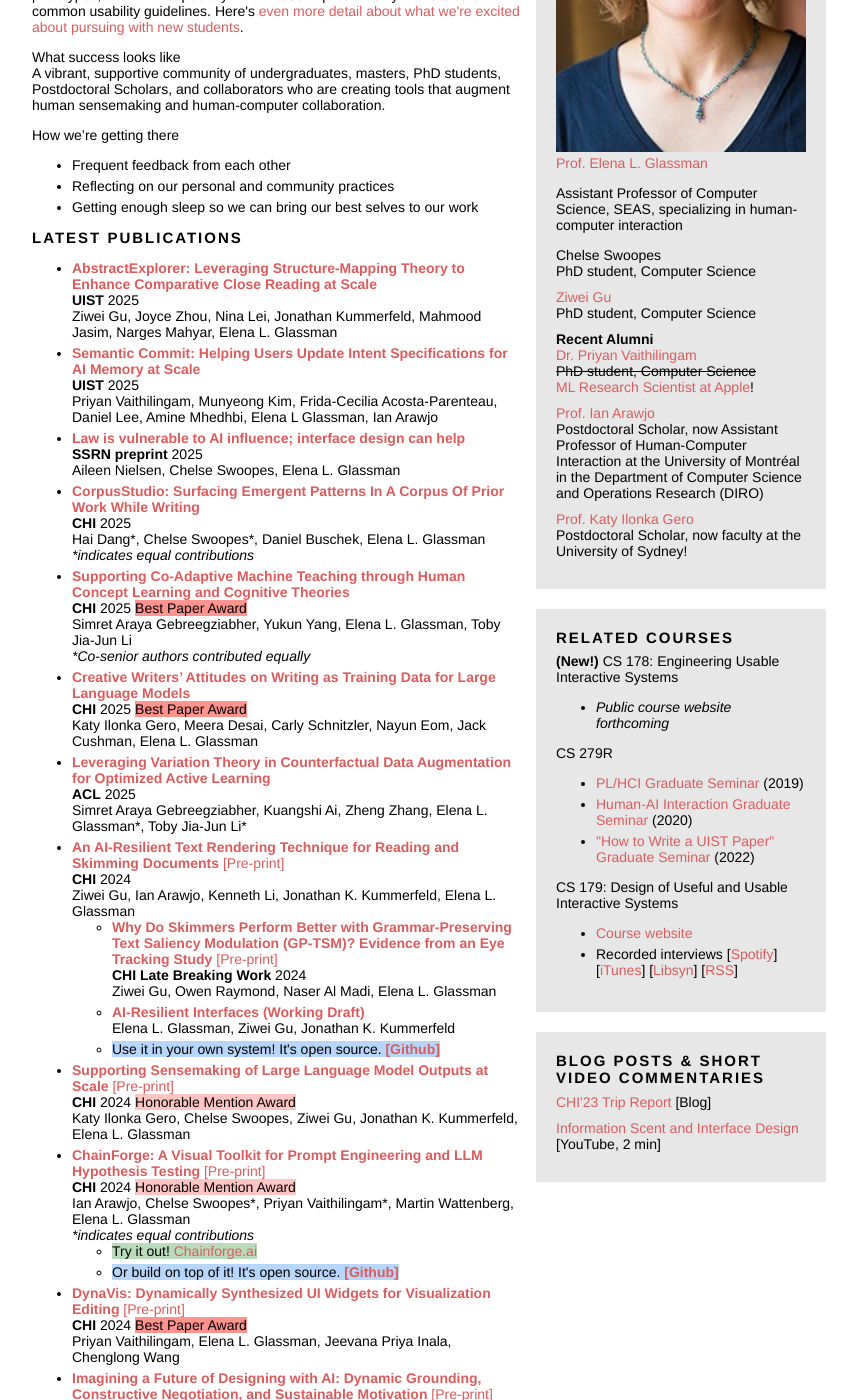
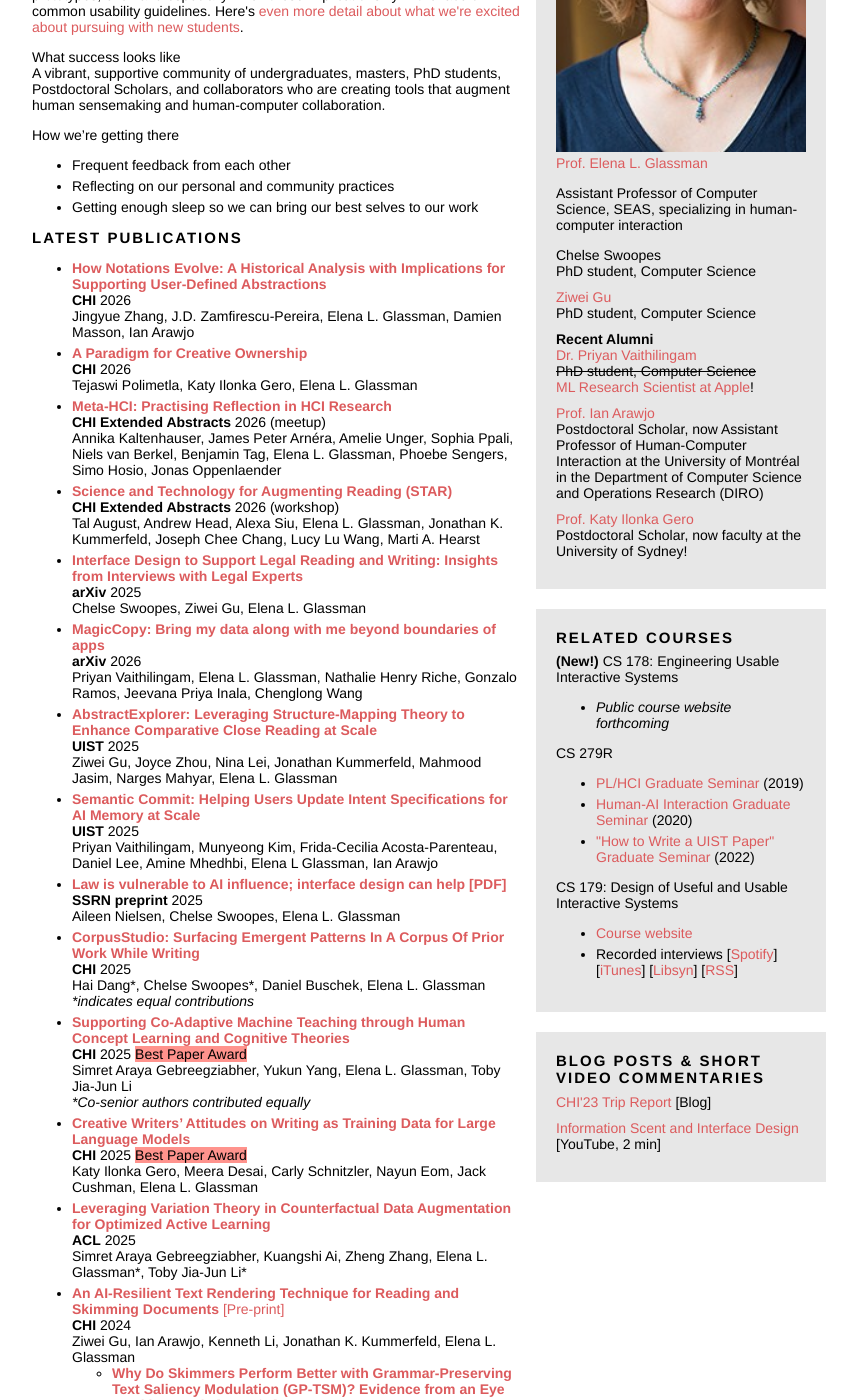
Before and after one commit to eglassman/eglassman.github.io, a Jekyll site: the page built from index.html, in a window 1280 px wide and 1400 px high, scrolled down 515 px. Shown: the whole window, without its empty margins (211-1068 px from the left). Built offline with Jekyll 4.4.1, drawn with Linux system fonts in a browser that asks for light colours; some of the changed text lies outside the part shown.

Commit message:
Add CHI 2026 papers and refresh Latest Publications on index
- List new PDFs (notations, ownership, meetup, workshop, arXiv, SSRN)
- Nest law SSRN PDF and AI-resilient arXiv under GP-TSM; dual SSRN/PDF links

Made-with: Cursor

```diff
--- a/index.html
+++ b/index.html
@@ -89,6 +89,30 @@ layout: default
       </p> -->
 
       <ul>
+        <li><a href="papers/notationsCHI26.pdf"><b>How Notations Evolve: A Historical Analysis with Implications for Supporting User-Defined Abstractions</b></a>
+          <br/><b>CHI</b> 2026
+          <br/>Jingyue Zhang, J.D. Zamfirescu-Pereira, Elena L. Glassman, Damien Masson, Ian Arawjo
+        </li>
+        <li><a href="papers/ownershipCHI26.pdf"><b>A Paradigm for Creative Ownership</b></a>
+          <br/><b>CHI</b> 2026
+          <br/>Tejaswi Polimetla, Katy Ilonka Gero, Elena L. Glassman
+        </li>
+        <li><a href="papers/meta_HCI_CHI26meetup.pdf"><b>Meta-HCI: Practising Reflection in HCI Research</b></a>
+          <br/><b>CHI Extended Abstracts</b> 2026 (meetup)
+          <br/>Annika Kaltenhauser, James Peter Arnéra, Amelie Unger, Sophia Ppali, Niels van Berkel, Benjamin Tag, Elena L. Glassman, Phoebe Sengers, Simo Hosio, Jonas Oppenlaender
+        </li>
+        <li><a href="papers/star_workshop_chi26.pdf"><b>Science and Technology for Augmenting Reading (STAR)</b></a>
+          <br/><b>CHI Extended Abstracts</b> 2026 (workshop)
+          <br/>Tal August, Andrew Head, Alexa Siu, Elena L. Glassman, Jonathan K. Kummerfeld, Joseph Chee Chang, Lucy Lu Wang, Marti A. Hearst
+        </li>
+        <li><a href="papers/legalinterviews.pdf"><b>Interface Design to Support Legal Reading and Writing: Insights from Interviews with Legal Experts</b></a>
+          <br/><b>arXiv</b> 2025
+          <br/>Chelse Swoopes, Ziwei Gu, Elena L. Glassman
+        </li>
+        <li><a href="papers/magiccopy.pdf"><b>MagicCopy: Bring my data along with me beyond boundaries of apps</b></a>
+          <br/><b>arXiv</b> 2026
+          <br/>Priyan Vaithilingam, Elena L. Glassman, Nathalie Henry Riche, Gonzalo Ramos, Jeevana Priya Inala, Chenglong Wang
+        </li>
         <li><a href="papers/abstractexplorer.pdf"><b>AbstractExplorer: Leveraging Structure-Mapping Theory to Enhance Comparative Close Reading at Scale</b></a>
           <br/><b>UIST</b> 2025
           <br/>Ziwei Gu, Joyce Zhou, Nina Lei, Jonathan Kummerfeld, Mahmood Jasim, Narges Mahyar, Elena L. Glassman
@@ -97,7 +121,7 @@ layout: default
           <br/><b>UIST</b> 2025
           <br/>Priyan Vaithilingam, Munyeong Kim, Frida-Cecilia Acosta-Parenteau, Daniel Lee, Amine Mhedhbi, Elena L Glassman, Ian Arawjo
         </li>
-        <li><a href="https://papers.ssrn.com/sol3/papers.cfm?abstract_id=5387231"><b>Law is vulnerable to AI influence; interface design can help</b></a>
+        <li><a href="https://papers.ssrn.com/sol3/papers.cfm?abstract_id=5387231"><b>Law is vulnerable to AI influence; interface design can help</b></a> <a href="papers/law_is_vulnerable_SSRN.pdf"><b>[PDF]</b></a>
           <br/><b>SSRN preprint</b> 2025
           <br/>Aileen Nielsen, Chelse Swoopes, Elena L. Glassman
         </li>
@@ -129,8 +153,13 @@ layout: default
               <br/><b>CHI Late Breaking Work</b> 2024
               <br/>Ziwei Gu, Owen Raymond, Naser Al Madi, Elena L. Glassman
             </li>
-            <li><a href="papers/AI_Resilient_Interfaces_draft.pdf"><b>AI-Resilient Interfaces (Working Draft)</b></a>
+            <li><a href="https://arxiv.org/abs/2405.08447"><b>AI-Resilient Interfaces</b></a> <a href="papers/AI_Resilient_Interfaces_draft.pdf"><b>[PDF]</b></a>
+              <br/><b>arXiv</b> 2024
               <br/>Elena L. Glassman, Ziwei Gu, Jonathan K. Kummerfeld
+            </li>
+            <li><a href="https://papers.ssrn.com/sol3/papers.cfm?abstract_id=5387231"><b>Law is vulnerable to AI influence; interface design can help</b></a> <a href="papers/law_is_vulnerable_SSRN.pdf"><b>[PDF]</b></a>
+              <br/><b>SSRN preprint</b> 2025
+              <br/>Aileen Nielsen, Chelse Swoopes, Elena L. Glassman
             </li>
             <!-- <li><em-demo>Try it out! <a href="https://gptsm-6b7fc3be6bdb.herokuapp.com/">GP-TSM Live Demo</a></em-demo></li> -->
             <li><em-open>Use it in your own system! It's open source. <a href="https://github.com/ZiweiGu/GP-TSM"><b>[Github]</b></a></em-open></li>
```
Also changed, not shown: 7 other files.
